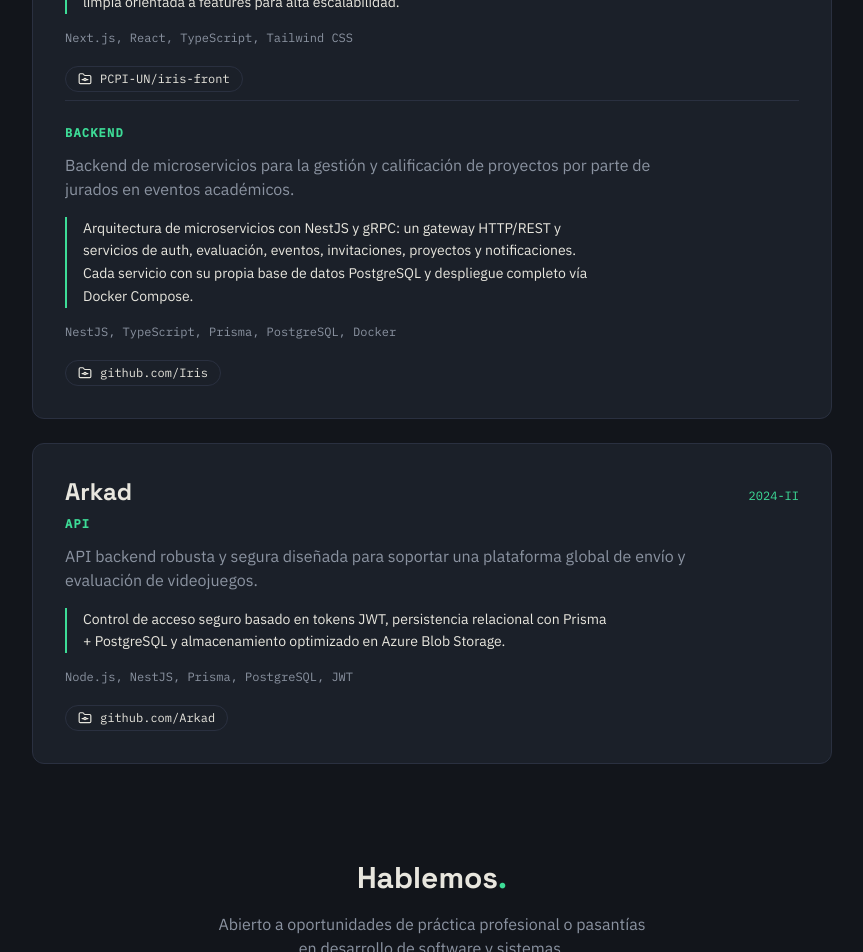
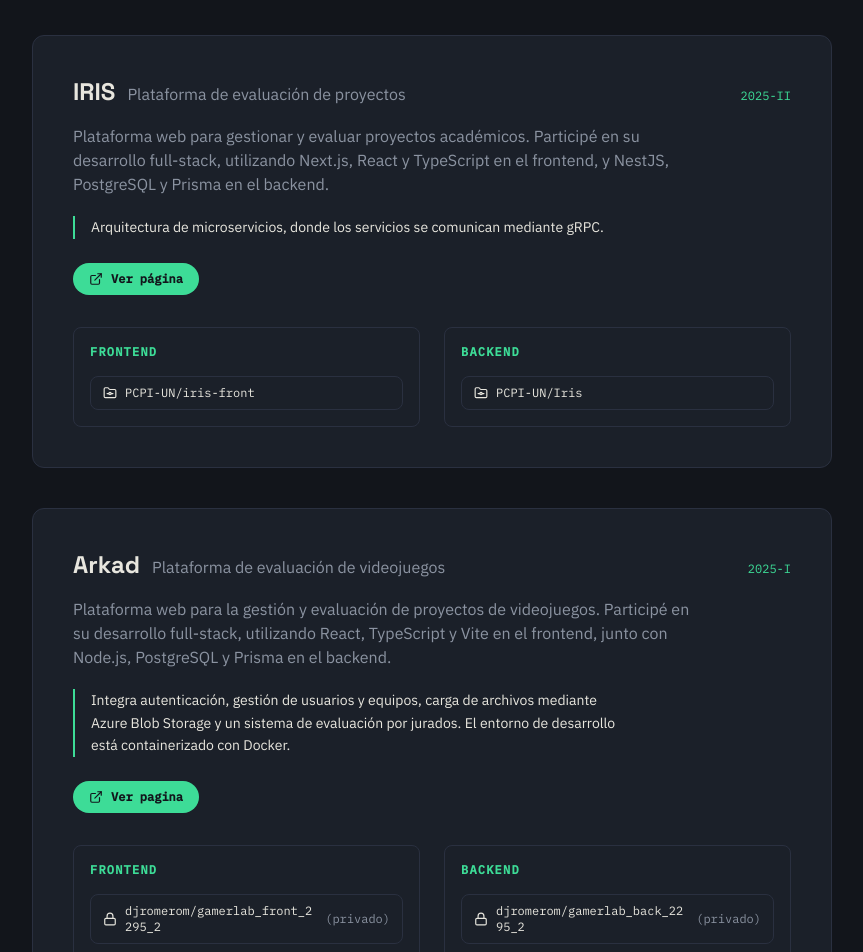
Before and after one commit to AndresMonserrat/portafolio, a Next.js app: page / in a window 1280 px wide. Shown: the part 1160-2112 px from the top of the page, without its empty margins (208-1071 px from the left). Built offline with nearby package versions, Linux system fonts and the light colour scheme.

Commit message:
fixing design to complete this presentation

```diff
--- /dev/null
+++ b/app/icon.tsx
@@ -0,0 +1,29 @@
+import { ImageResponse } from "next/og";
+
+export const size = { width: 64, height: 64 };
+export const contentType = "image/png";
+
+export default function Icon() {
+  return new ImageResponse(
+    (
+      <div
+        style={{
+          width: "100%",
+          height: "100%",
+          display: "flex",
+          alignItems: "center",
+          justifyContent: "center",
+          background: "#12151b",
+          borderRadius: 12,
+          fontSize: 30,
+          fontWeight: 700,
+          color: "#3ddc97",
+          fontFamily: "monospace",
+        }}
+      >
+        AM
+      </div>
+    ),
+    size,
+  );
+}
--- a/app/layout.tsx
+++ b/app/layout.tsx
@@ -22,9 +22,28 @@ const mono = IBM_Plex_Mono({
   weight: ["400", "500"],
 });
 
+const title = `${profile.name} — ${profile.brand}`;
+const description = `${profile.metadata} · ${profile.university}. ${profile.quote}`;
+
 export const metadata: Metadata = {
-  title: `${profile.name} — ${profile.brand}`,
-  description: `${profile.metadata} ${profile.university}.`,
+  // metadataBase: new URL("https://..."), // TODO: set once deployed (Vercel domain)
+  title,
+  description,
+  openGraph: {
+    title,
+    description,
+    type: "website",
+    locale: "es_CO",
+  },
+  twitter: {
+    card: "summary_large_image",
+    title,
+    description,
+  },
+  robots: {
+    index: true,
+    follow: true,
+  },
 };
 
 export default function RootLayout({ children }: { children: React.ReactNode }) {
@@ -33,7 +52,7 @@ export default function RootLayout({ children }: { children: React.ReactNode })
       lang="es"
       className={`${display.variable} ${sans.variable} ${mono.variable}`}
     >
-      <body className="border-amber-50">{children}</body>
+      <body>{children}</body>
     </html>
   );
 }
--- a/app/page.tsx
+++ b/app/page.tsx
@@ -9,7 +9,7 @@ export default function Home() {
     <>
       <Navbar />
 
-      <main className="mx-auto max-w-[70vw] px-6 py-10 lg:px-12 lg:py-[4vh]">
+      <main className="mx-auto max-w-[90vw] px-6 py-10 sm:max-w-[85vw] lg:max-w-[70vw] lg:px-12 lg:py-[4vh]">
         <div className="space-y-24">
           <Hero />
           <Stack />
--- a/components/Projects.tsx
+++ b/components/Projects.tsx
@@ -1,18 +1,9 @@
 "use client";
 
-import { FolderGit } from "lucide-react";
+import { ExternalLink, FolderGit, Lock } from "lucide-react";
 import { motion } from "motion/react";
 import { projects } from "@/lib/data";
 import { buttonMotion, fadeUp, viewport } from "@/lib/animations";
-
-const MONTHS = [
-  "ene", "feb", "mar", "abr", "may", "jun", "jul", "ago", "sep", "oct", "nov", "dic",
-];
-
-function formatPushedAt(pushedAt: string) {
-  const [year, month] = pushedAt.split("-").map(Number);
-  return `${MONTHS[month - 1]} ${year}`;
-}
 
 export default function Projects() {
   return (
@@ -28,53 +19,72 @@ export default function Projects() {
         Proyectos
       </h2>
 
-      <div className="mt-8 space-y-6">
+      <div className="mt-10 space-y-10">
         {projects.map((project) => (
           <article
             key={project.slug}
-            className="rounded-xl border border-panel-border bg-panel p-6 lg:p-8"
+            className="rounded-xl border border-panel-border bg-panel p-6 lg:p-10"
           >
             <div className="flex flex-wrap items-baseline justify-between gap-2">
               <h3 className="font-display text-2xl font-bold text-foreground">
-                {project.name}
+                {project.name }
+                <span className="ml-3 font-sans text-base font-normal text-muted">
+                  {project.tagline}
+                </span>
               </h3>
               <p className="font-mono text-xs text-accent">{project.period}</p>
             </div>
 
-            <div className="mt-2 space-y-2">
-              {project.sections.map((section, i) => (
+            <p className="mt-4 max-w-prose text-muted">{project.description}</p>
+
+            <blockquote className="mt-5 max-w-prose border-l-2 border-accent pl-4 text-sm leading-relaxed text-foreground">
+              {project.highlight}
+            </blockquote>
+
+            {project.liveUrl && (
+              <motion.a
+                href={project.liveUrl}
+                target="_blank"
+                rel="noopener noreferrer"
+                {...buttonMotion}
+                className="mt-6 inline-flex items-center gap-2 rounded-full bg-accent px-4 py-2 font-mono text-xs font-bold text-ink transition-opacity hover:opacity-90"
+              >
+                <ExternalLink className="h-3.5 w-3.5" aria-hidden="true" />
+                {project.liveLabel}
+              </motion.a>
+            )}
+
+            <div className="mt-8 grid gap-6 sm:grid-cols-2">
+              {project.sections.map((section) => (
                 <div
                   key={section.key}
-                  className={i > 0 ? "border-t border-panel-border pt-6" : ""}
+                  className="min-w-0 rounded-lg border border-panel-border p-4"
                 >
                   <h4 className="font-mono text-xs font-bold uppercase tracking-widest text-accent">
                     {section.label}
                   </h4>
 
-                  <p className="mt-3 max-w-prose text-muted">
-                    {section.description}
-                  </p>
+                  {/* <p className="mt-3 font-mono text-xs text-muted">
+                    {section.tech.join(", ")}
+                  </p> */}
 
-                  <blockquote className="mt-4 max-w-prose border-l-2 border-accent pl-4 text-sm leading-relaxed text-foreground">
-                    {section.highlight}
-                  </blockquote>
-
-                  <p className="mt-4 font-mono text-xs text-muted">
-                    {section.tech.join(", ")}
-                  </p>
-
-                  <div className="mt-5 flex flex-wrap items-center gap-4">
                   <motion.a
                     href={section.href}
                     target="_blank"
                     rel="noopener noreferrer"
                     {...buttonMotion}
-                      className="inline-flex items-center gap-2 rounded-full border border-panel-border bg-panel px-3 py-1 font-mono text-xs text-foreground transition-colors hover:text-accent"
+                    className="mt-4 flex w-full max-w-full items-center gap-2 rounded-lg border border-panel-border bg-panel px-3 py-2 font-mono text-xs text-foreground transition-colors hover:text-accent"
                   >
-                      <FolderGit className="h-3.5 w-3.5" aria-hidden="true" />
-                      {section.repo}
+                    {section.private ? (
+                      <Lock className="h-3.5 w-3.5 shrink-0" aria-hidden="true" />
+                    ) : (
+                      <FolderGit className="h-3.5 w-3.5 shrink-0" aria-hidden="true" />
+                    )}
+                    <span className="break-all">{section.repo}</span>
+                    {section.private && (
+                      <span className="shrink-0 text-muted">(privado)</span>
+                    )}
                   </motion.a>
-                  </div>
                 </div>
               ))}
             </div>
--- a/components/Stack.tsx
+++ b/components/Stack.tsx
@@ -18,9 +18,9 @@ export default function Stack() {
         Stack<span className="text-accent text-[1.25rem]">{">"}_</span>
       </h2>
 
-      <div className="mt-8 grid grid-cols-1 gap-8 md:grid-cols-3 max-w-[50vw] justify-self-center align-items-center w-full">
+      <div className="mt-8 grid grid-cols-2 gap-x-8 gap-y-10 sm:grid-cols-2 lg:grid-cols-3">
         {stack.map((group) => (
-          <div key={group.group} className="align-center justify-start flex flex-col gap-2">
+          <div key={group.group} className="flex flex-col gap-2">
             <h3 className="font-mono text-xs font-bold uppercase tracking-widest text-muted">
               {group.group}
             </h3>
--- a/lib/data.ts
+++ b/lib/data.ts
@@ -19,7 +19,7 @@ export const profile = {
 export const stack = [
   {
     group: "FRONTEND",
-    strong: ["Next.js", "React", "TypeScript", "Flutter", "Tailwind CSS"],
+    strong: ["Next.js", "React", "Tailwind CSS", "Flutter"],
     items: [],
   },
   {
@@ -28,9 +28,19 @@ export const stack = [
     items: ["Prisma", "PostgreSQL", "JWT"],
   },
   {
+    group: "LENGUAJES",
+    strong: ["Python", "Dart", "JavaScript", "TypeScript"],
+    items: ["NumPy", "Pandas"],
+  },
+  {
     group: "HERRAMIENTAS",
-    strong: ["Docker"],
+    strong: ["Git", "GitHub", "Docker", "Figma"],
     items: [],
+  },
+  {
+    group: "IDIOMAS",
+    strong: [],
+    items: ["Inglés (B2)", "Español (Nativo)"],
   },
 ];
 
@@ -38,50 +48,58 @@ export const projects = [
   {
     slug: "iris",
     name: "IRIS",
-    period: "2026-I",
+    tagline: "Plataforma de evaluación de proyectos",
+    period: "2025-II",
+    liveUrl: "https://iris.uninorte.edu.co/",
+    liveLabel: "Ver página",
+    description:
+      "Plataforma web para gestionar y evaluar proyectos académicos. Participé en su desarrollo full-stack, utilizando Next.js, React y TypeScript en el frontend, y NestJS, PostgreSQL y Prisma en el backend.",
+    highlight:
+      "Arquitectura de microservicios, donde los servicios se comunican mediante gRPC.",
     sections: [
       {
         key: "frontend",
         label: "Frontend",
-        description:
-          "Aplicación web para la gestión y calificación de proyectos por parte de jurados en eventos académicos.",
-        highlight:
-          "Frontend con Next.js + React + TypeScript, estructurado sobre una arquitectura limpia orientada a features para alta escalabilidad.",
         tech: ["Next.js", "React", "TypeScript", "Tailwind CSS"],
         href: "https://github.com/PCPI-UN/iris-front",
         repo: "PCPI-UN/iris-front",
-        pushedAt: "2026-08",
       },
       {
         key: "backend",
         label: "Backend",
-        description:
-          "Backend de microservicios para la gestión y calificación de proyectos por parte de jurados en eventos académicos.",
-        highlight:
-          "Arquitectura de microservicios con NestJS y gRPC: un gateway HTTP/REST y servicios de auth, evaluación, eventos, invitaciones, proyectos y notificaciones. Cada servicio con su propia base de datos PostgreSQL y despliegue completo vía Docker Compose.",
         tech: ["NestJS", "TypeScript", "Prisma", "PostgreSQL", "Docker"],
         href: "https://github.com/PCPI-UN/Iris",
-        repo: "github.com/Iris",
-        pushedAt: "2026-08",
+        repo: "PCPI-UN/Iris",
       },
     ],
   },
   {
     slug: "arkad",
     name: "Arkad",
-    period: "2024-II",
+    tagline: "Plataforma de evaluación de videojuegos",
+    period: "2025-I",
+    liveUrl: "https://arkad.openlab.uninorte.edu.co/",
+    liveLabel: "Ver pagina",
+    description:
+      "Plataforma web para la gestión y evaluación de proyectos de videojuegos. Participé en su desarrollo full-stack, utilizando React, TypeScript y Vite en el frontend, junto con Node.js, PostgreSQL y Prisma en el backend.",
+    highlight:
+      "Integra autenticación, gestión de usuarios y equipos, carga de archivos mediante Azure Blob Storage y un sistema de evaluación por jurados. El entorno de desarrollo está containerizado con Docker.",
     sections: [
       {
-        key: "api",
-        label: "API",
-        description:
-          "API backend robusta y segura diseñada para soportar una plataforma global de envío y evaluación de videojuegos.",
-        highlight:
-          "Control de acceso seguro basado en tokens JWT, persistencia relacional con Prisma + PostgreSQL y almacenamiento optimizado en Azure Blob Storage.",
-        tech: ["Node.js", "NestJS", "Prisma", "PostgreSQL", "JWT"],
+        key: "frontend",
+        label: "Frontend",
+        tech: ["React", "TypeScript", "Vite"],
+        href: "https://github.com/djromerom/gamerlab_front_2295_2",
+        repo: "djromerom/gamerlab_front_2295_2",
+        private: true,
+      },
+      {
+        key: "backend",
+        label: "Backend",
+        tech: ["Node.js", "NestJS", "Prisma", "PostgreSQL", "JWT", "Docker"],
         href: "https://github.com/djromerom/gamerlab_back_2295_2",
-        repo: "github.com/Arkad",
-        pushedAt: "2026-07",
+        repo: "djromerom/gamerlab_back_2295_2",
+        private: true,
       },
     ],
   },
```
Also changed, not shown: app/opengraph-image.tsx (added, +69 -0 lines), 1 other file (tests, documents, lock files or other folders). Lines whose indentation alone changed are shown as unchanged.
